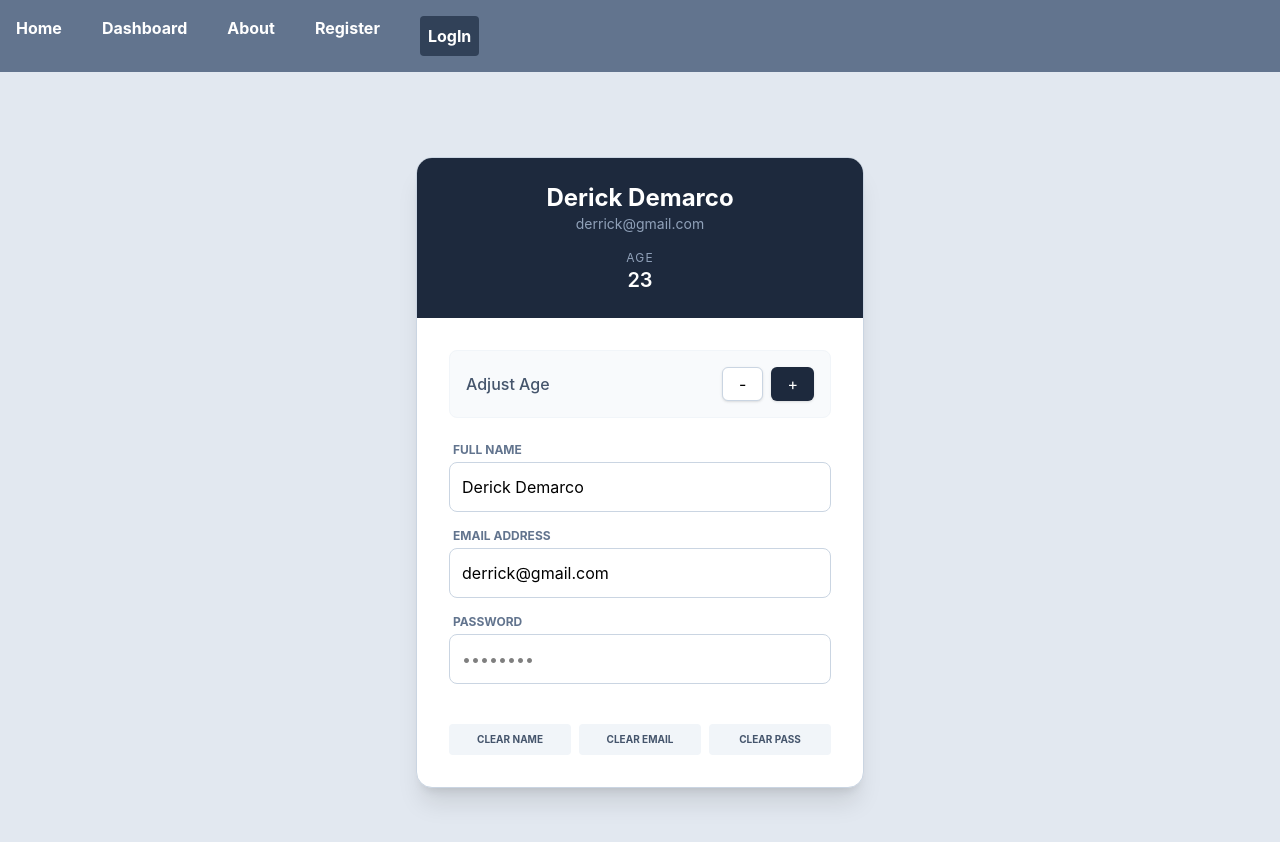
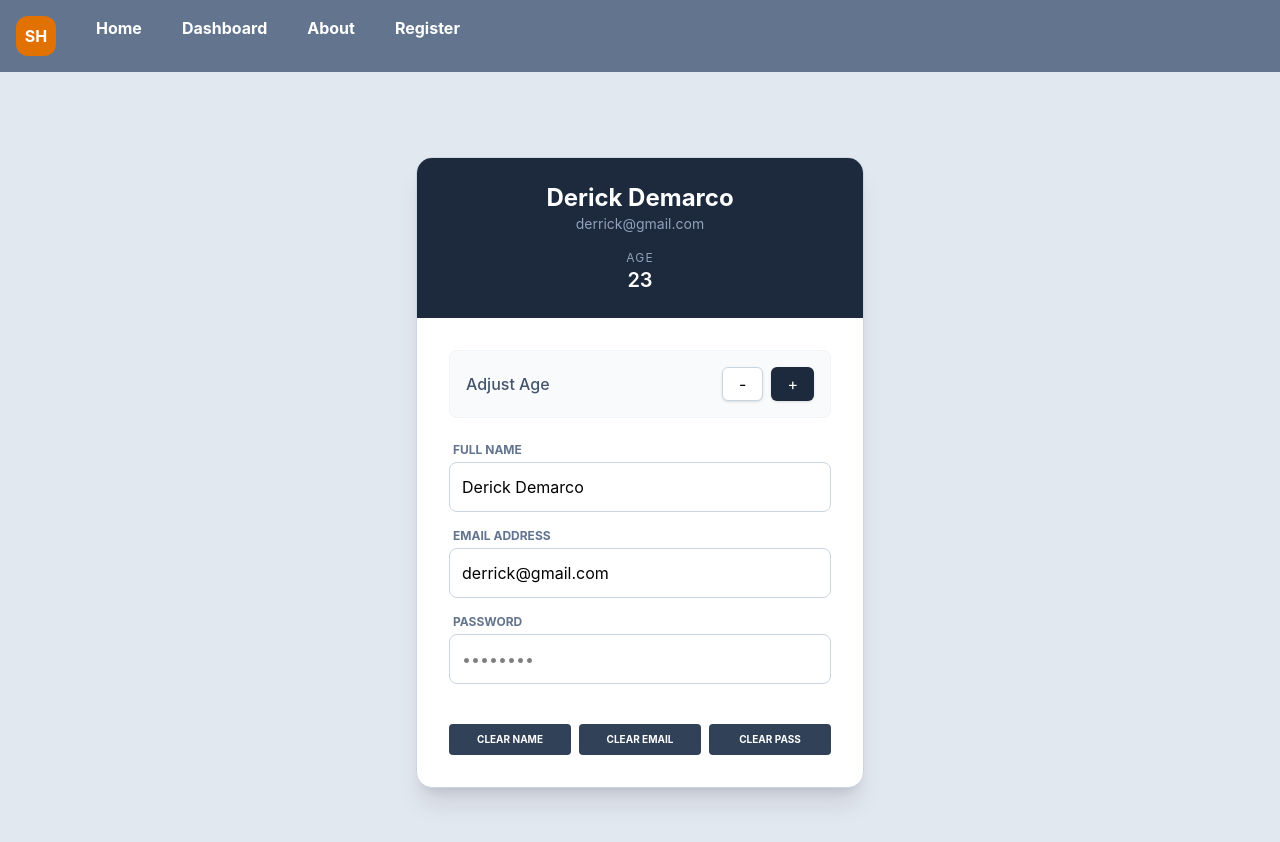
Before and after one commit to derick871/rentalapp, a React (Vite) app: page /register in a window 1280 px wide. Shown: the top 842 px of the page. Built offline with nearby package versions, Linux system fonts and the light colour scheme.

Commit message:
update the dashboard,and navbar;removed login on the  navbar

```diff
--- a/src/components/Dashboard.jsx
+++ b/src/components/Dashboard.jsx
@@ -7,7 +7,7 @@ function Dashboard() {
   const houses = [
     { id: 201, name: "Luxury-Plaza", price: 100000 },
     { id: 202, name: "White House", price: 20000 },
-    { id: 203, name: "Modern-View", price: 1500 },
+    { id: 203, name: "Modern-View", price: 15000 },
   ];
 
   // Calculate total revenue from the houses array
@@ -20,8 +20,8 @@ function Dashboard() {
         {/* Navigation Bar */}
         <nav className="bg-white p-4 rounded-2xl shadow-sm border border-slate-200 flex flex-wrap justify-between items-center mb-8 gap-4">
           <div className="flex items-center gap-2">
-            <div className="w-10 h-10 bg-indigo-600 rounded-xl flex items-center justify-center text-white font-bold">H</div>
-            <h1 className="text-xl font-bold text-slate-800 tracking-tight">Housely <span className="text-indigo-600">Dash</span></h1>
+            <div className="w-10 h-10 bg-slate-600 rounded-xl flex items-center justify-center text-white font-bold">SH</div>
+            <h1 className="text-xl font-bold text-slate-800 tracking-tight">Spot<span className="text-amber-600">House</span></h1>
           </div>
 
           <div className="flex items-center gap-4">
@@ -39,7 +39,7 @@ function Dashboard() {
               className={`px-6 py-2 rounded-lg font-semibold text-sm transition-all shadow-sm ${
                 isLoggedIn
                 ? "bg-rose-50 text-rose-600 hover:bg-rose-100"
-                : "bg-indigo-600 text-white hover:bg-indigo-700"
+                : "bg-slate-600 text-white hover:bg-amber-500"
               }`}
             >
               {isLoggedIn ? "Logout" : "Login"}
@@ -54,7 +54,7 @@ function Dashboard() {
             <p className="text-slate-500 mb-6">Please log in to manage your properties and view insights.</p>
             <button
               onClick={() => setIsLoggedIn(true)}
-              className="bg-slate-800 text-white px-8 py-3 rounded-xl hover:scale-105 transition-transform"
+              className="bg-slate-800 text-white px-8 py-3 rounded-xl hover:bg-amber-600 hover:scale-105 transition-transform"
             >
               Access Dashboard
             </button>
@@ -64,9 +64,9 @@ function Dashboard() {
             {/* Header Message */}
             <div className="mb-8">
               <h2 className="text-2xl font-bold text-slate-800">
-                {role === "admin" ? "Admin Control Center" : "Customer Overview"}
+                {role === "admin" ? "Admin Manage Properties" : "Tenants Overview"}
               </h2>
-              <p className="text-slate-500">Welcome, here is what's happening today.</p>
+              <p className="text-slate-500">Welcome to SportHouse to explore houses.</p>
             </div>
 
             {/* Stats Grid */}
@@ -85,7 +85,7 @@ function Dashboard() {
 
               <div className="bg-white p-6 rounded-2xl shadow-sm border border-slate-200 hover:shadow-md transition-shadow">
                 <p className="text-slate-400 text-xs uppercase tracking-wider font-bold mb-1">Active Tenants</p>
-                <h2 className="text-3xl font-black text-indigo-600">12</h2>
+                <h2 className="text-3xl font-black text-indigo-600">3</h2>
               </div>
             </div>
 
--- a/src/components/Home.jsx
+++ b/src/components/Home.jsx
@@ -82,7 +82,7 @@ function House() {
             <label className="text-xs font-bold uppercase tracking-wider text-slate-400 mb-2">Price (Ksh)</label>
             <input className="bg-slate-50 border-none ring-1 ring-slate-200 p-2.5 rounded-lg focus:ring-2 focus:ring-blue-500 outline-none" type="number" value={formData.price} onChange={(e) => setFormData({...formData, price: e.target.value})} placeholder="Amount" />
           </div>
-          <button type="submit" className={`w-full py-3 rounded-lg font-bold text-white shadow-lg transition-all active:scale-95 ${isEditing ? 'bg-amber-500 hover:bg-amber-600 shadow-amber-200' : 'bg-blue-600 hover:bg-blue-700 shadow-blue-200'}`}>
+          <button type="submit" className= {`w-full py-3 rounded-lg font-bold text-white shadow-lg transition-all active:scale-95 ${isEditing ? 'bg-amber-500 hover:bg-amber-600 shadow-amber-200' : 'bg-slate-600 hover:bg-amber-600 shadow-blue-200'}`}>
             {isEditing ? "Update Listing" : "Create Listing"}
           </button>
         </form>
@@ -112,8 +112,8 @@ function House() {
                 </div>
               </div>
               <div className="px-6 pb-6 pt-2 flex gap-3">
-                <button onClick={() => startEdit(house)} className="flex-1 py-2.5 bg-slate-100 text-slate-600 rounded-xl font-bold hover:bg-amber-100 hover:text-amber-600 transition-all">Edit</button>
-                <button onClick={() => openDeleteModal(house.id)} className="flex-1 py-2.5 bg-slate-100 text-slate-600 rounded-xl font-bold hover:bg-red-100 hover:text-red-600 transition-all">Delete</button>
+                <button onClick={() => startEdit(house)} className="flex-1 py-2.5 bg-slate-600 text-white rounded-xl font-bold hover:bg-amber-100 hover:text-amber-600 transition-all">Edit</button>
+                <button onClick={() => openDeleteModal(house.id)} className="flex-1 py-2.5 bg-slate-600 text-white rounded-xl font-bold hover:bg-red-100 hover:text-red-600 transition-all">Delete</button>
               </div>
             </div>
           ))}
--- a/src/components/Navbar.jsx
+++ b/src/components/Navbar.jsx
@@ -1,9 +1,10 @@
 import { Link } from "react-router-dom"
-function Navbar({isLoggedIn}){
+function Navbar(){
     return(
         <>
-        <nav className =" bg-slate-500 font-bold p-4 text-white justify-evenly">
+        <nav className =" bg-slate-500 font-bold p-4 text-center text-white justify-evenly">
             <ul className="flex gap-10 hover:amber-500">
+              <div className="w-10 h-10 bg-amber-600 rounded-xl flex items-center justify-center text-white font-bold">SH</div>
 
 
                 <li>
@@ -22,7 +23,6 @@ function Navbar({isLoggedIn}){
                 <li>
                   <Link to="/register">Register</Link>
                 </li>
-                <button className="bg-slate-700 rounded p-2">{isLoggedIn ? "LogOut" : "LogIn"}</button>
             </ul>
 
 
--- a/src/components/Register.jsx
+++ b/src/components/Register.jsx
@@ -89,9 +89,9 @@ function Register() {
 
           {/* Reset Actions */}
           <section className="grid grid-cols-3 gap-2 pt-4">
-            <button onClick={() => resetField('name')} className="text-[10px] uppercase font-bold py-2 bg-slate-100 text-slate-600 rounded hover:bg-red-50 hover:text-red-600 transition-all">Clear Name</button>
-            <button onClick={() => resetField('email')} className="text-[10px] uppercase font-bold py-2 bg-slate-100 text-slate-600 rounded hover:bg-red-50 hover:text-red-600 transition-all">Clear Email</button>
-            <button onClick={() => resetField('password')} className="text-[10px] uppercase font-bold py-2 bg-slate-100 text-slate-600 rounded hover:bg-red-50 hover:text-red-600 transition-all">Clear Pass</button>
+            <button onClick={() => resetField('name')} className="text-[10px] uppercase font-bold py-2 bg-slate-700 text-white rounded hover:bg-red-50 hover:text-red-600 transition-all">Clear Name</button>
+            <button onClick={() => resetField('email')} className="text-[10px] uppercase font-bold py-2 bg-slate-700 text-white rounded hover:bg-red-50 hover:text-red-600 transition-all">Clear Email</button>
+            <button onClick={() => resetField('password')} className="text-[10px] uppercase font-bold py-2 bg-slate-700 text-white rounded hover:bg-red-50 hover:text-red-600 transition-all">Clear Pass</button>
           </section>
         </div>
       </div>
```
